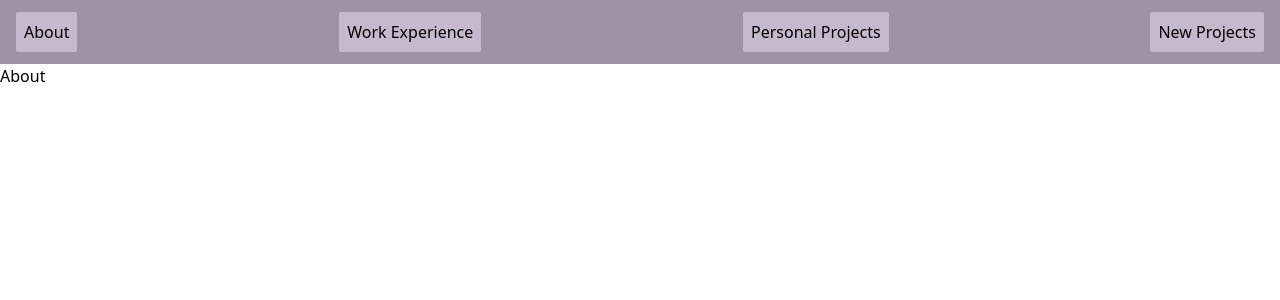
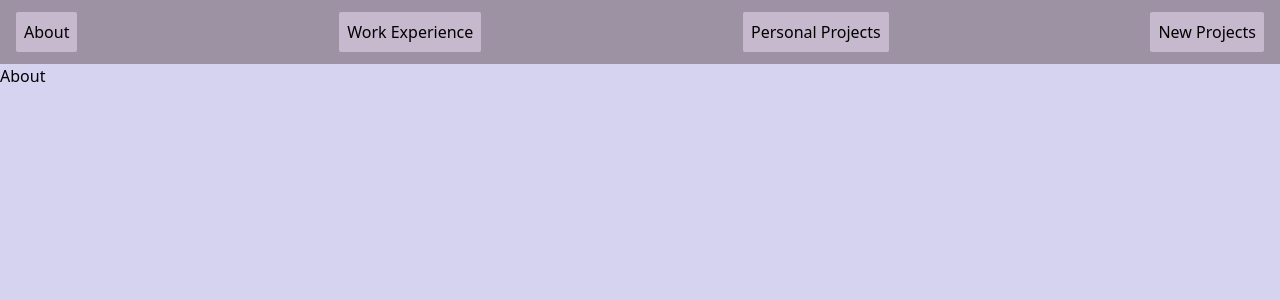
Before and after one commit to petneato/personalSite, a React (Create React App) app in the folder personal-site/: page / in a window 1280 px wide. Shown: the top 300 px of the page. Built offline with nearby package versions, Linux system fonts and the light colour scheme; the HTML template or start-up script is replaced by a standard one.

Commit message:
test landing page colors

```diff
--- a/personal-site/package.json
+++ b/personal-site/package.json
@@ -4,6 +4,10 @@
   "private": true,
   "type": "module",
   "dependencies": {
+    "@emotion/react": "^11.11.4",
+    "@emotion/styled": "^11.11.5",
+    "@mui/icons-material": "^5.15.19",
+    "@mui/material": "^5.15.19",
     "@testing-library/jest-dom": "^5.17.0",
     "@testing-library/react": "^13.4.0",
     "@testing-library/user-event": "^13.5.0",
--- a/personal-site/src/App.js
+++ b/personal-site/src/App.js
@@ -27,7 +27,7 @@ const App =() => {
           <LinkComponent path='/projects' text='Personal Projects'/>
           <LinkComponent path='/newprojects' text='New Projects'/>
       </nav>
-      <div className='flex flex-col h-screen'>
+      <div className='flex flex-col h-screen overflow-y-auto bg-dv-lavender'>
         <Routes>
           <Route path="/" element= { <About/> }/>
           <Route path="/experience" element={ <WorkExperience/> } />
--- a/personal-site/webpack.config.js
+++ b/personal-site/webpack.config.js
@@ -26,6 +26,12 @@ export default {
       hot: true,
       compress: true,
       historyApiFallback: true,
+    },
+    resolve: {
+      alias: {
+        '@mui/material': path.resolve(__dirname, 'node_modules/@mui/material'),
+        '@mui/icons-material': path.resolve(__dirname, 'node_modules/@mui/icons-material/esm'),
+      },
     },
     module: {
       rules: [
```
Also changed, not shown: personal-site/src/components/ExperienceCard.js (added), 1 other file (tests, documents, lock files or other folders).
